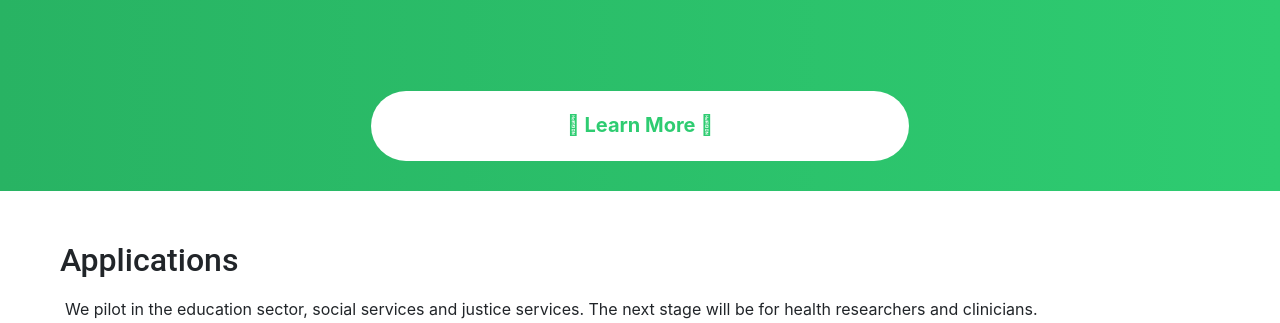
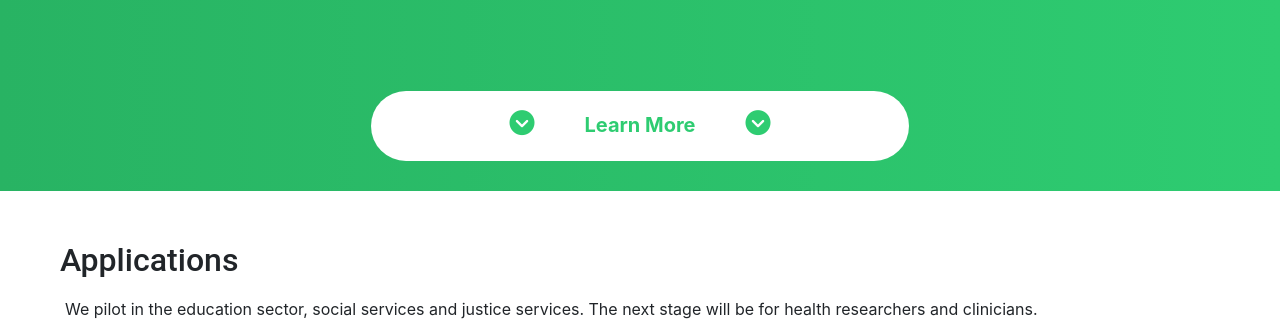
Before and after one commit to pkdc/thymynd, a PHP site: page / in a window 1280 px wide. Shown: the part 584-907 px from the top of the page. Run offline with PHP 8.4, Linux system fonts and the light colour scheme; some libraries are stand-ins or nearby versions.

Commit message:
added font awesome with cdn to index, added 2 down arrows for the expand btn for desktop, but not mobile, want to hide the text and display a big arrow icon in mobile but not implemented yet

```diff
--- a/css/stylesheet.css
+++ b/css/stylesheet.css
@@ -263,6 +263,17 @@ input[type=email], input[type=text] {
        font-size: 16px;
      }
 
+     #expand-form-btn .fa-chevron-circle-down {
+         display: none;
+         /* margin-left: 10%;
+         margin-right: 10%;
+         font-size: 20px; */
+     }
+
+     #expand-form-btn #exp-icon-down1 {
+         /* display: none; */
+     }
+
      /* screen size dependent, Not needed*/
      /* #expand-form-btn:hover {
        background-color: var(--thymynd-grey, grey);
@@ -328,7 +339,7 @@ input[type=email], input[type=text] {
        animation-duration: 1.5s;
      }
 
-/* screen size dependent */
+     /* screen size dependent */
      .ictext {
        width: 100%;
        /* margin: 0 10% 0 10%; */
@@ -358,8 +369,6 @@ input[type=email], input[type=text] {
        margin: 10px 20px 10px -10px;
        /* margin-left: 5px; */
      }
-
-
 
      .ic-img-text {
          margin: 10px 20px 10px 15px;
@@ -568,6 +577,12 @@ input[type=email], input[type=text] {
      .hide-tab-head {
        display: none;
      }
+
+     #expand-form-btn .fa-chevron-circle-down {
+         margin-left: 10%;
+         margin-right: 10%;
+         font-size: 25px;
+     }
 }
 
 #contact {
--- a/index.html
+++ b/index.html
@@ -9,7 +9,8 @@
 		<meta name="viewport" content="width=device-width, initial-scale=1.0">
 		<link rel="stylesheet" href="css/stylesheet.css">
 		<link rel="stylesheet" href="https://stackpath.bootstrapcdn.com/bootstrap/4.3.1/css/bootstrap.min.css" integrity="sha384-ggOyR0iXCbMQv3Xipma34MD+dH/1fQ784/j6cY/iJTQUOhcWr7x9JvoRxT2MZw1T" crossorigin="anonymous">
-		<link rel="stylesheet" href="https://cdnjs.cloudflare.com/ajax/libs/font-awesome/5.15.1/css/fontawesome.min.css">
+		<script src="https://kit.fontawesome.com/7291736940.js" crossorigin="anonymous"></script>
+		<!-- <link rel="stylesheet" href="https://cdnjs.cloudflare.com/ajax/libs/font-awesome/5.15.1/css/fontawesome.min.css"> -->
 	</head>
 <!--
 <?php
@@ -55,7 +56,7 @@
 			</section>
 			</article>
 			<section>
-				<button id="expand-form-btn" class="green-bkg-btn"><i class="fas fa-chevron-circle-down"></i> Learn More <i class="fas fa-chevron-circle-down"></i></button>
+				<button id="expand-form-btn" class="green-bkg-btn"><i class="fas fa-chevron-circle-down" id="exp-icon-down1"></i>Learn More<i class="fas fa-chevron-circle-down" id="exp-icon-down2"></i></button>
 			</section>
 
 
```
